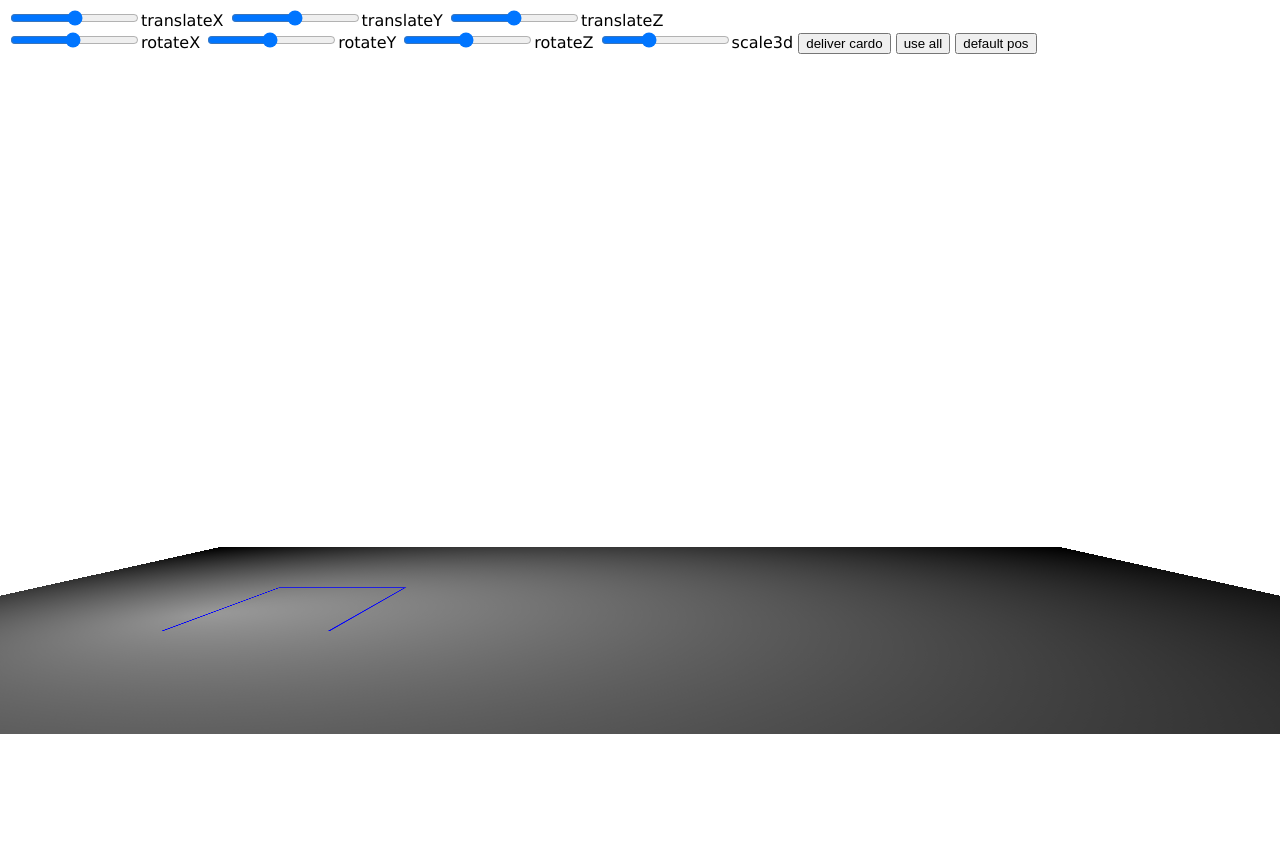
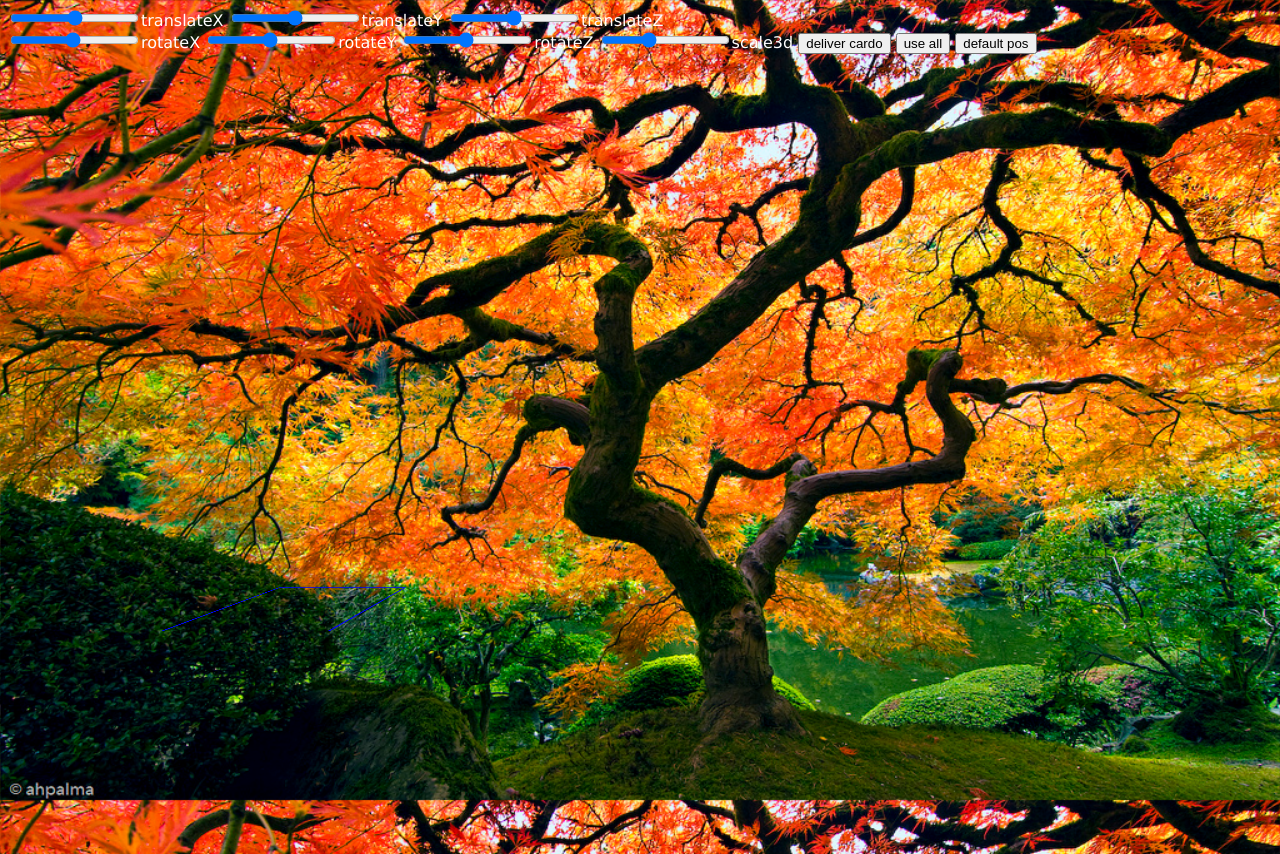
Before and after one commit to himulawang/greedoislando, a PHP site: page /css3_playground/index.html in a window 1280 px wide; the page is wider, and only the part inside the window is pictured. Run offline with PHP 8.4, Linux system fonts and the light colour scheme.

Commit message:
background Class

```diff
--- a/client/css3_playground/index.css
+++ b/client/css3_playground/index.css
@@ -1,6 +1,13 @@
 html {height: 100%; margin: 0;}
 
-body {font-family:微软雅黑, Verdana, 黑体, Arial, Helvetica, sans-serif; height: 100%;}
+body {font-family:微软雅黑, Verdana, 黑体, Arial, Helvetica, sans-serif; height: 100%;
+    background: url("background1.jpg") no-repeat;
+    background-size: 100% 100%;
+    background-attachment: fixed;
+
+    color: white;
+}
+
 
 #main{
     width: 100%;
@@ -11,15 +18,17 @@ body {font-family:微软雅黑, Verdana, 黑体, Arial, Helvetica, sans-serif; h
 
 #battlefield{
     -webkit-transform: rotateX(90deg) translateZ(-140px);
-    background-color: black;
     height: 100%;
     width: 100%;
     opacity: 1;
+    /*
     background-image: -webkit-gradient(radial,
                             20% 500, 1,
                             50% 500, 800,
                             from(rgba(255, 255, 255, 0.6)),
                             to(rgba(255, 255, 255, 0)));
+    background-color: black;
+                            */
     -webkit-transform-style: preserve-3d;
 
 }
@@ -56,8 +65,50 @@ body {font-family:微软雅黑, Verdana, 黑体, Arial, Helvetica, sans-serif; h
     -webkit-animation: my-float 6000ms infinite ease-in-out;
 }
 
+#background{
+    -webkit-transform-style: preserve-3d;
+    position: absolute;
+    height: 0px;
+    width: 100%;
+    margin-left:auto;
+    margin-right:auto;
+}
+
 @-webkit-keyframes my-float{
     0% { top: 70%; }
     40% { top: 58%; }
     100% { top: 70%; }
 }
+
+
+
+@-webkit-keyframes fade {
+    0%   { opacity: 1; }
+    90%  { opacity: 1; }
+    100% { opacity: 0; }
+}
+
+@-webkit-keyframes drop
+{
+    0%   { -webkit-transform: translate(0px, -50px); }
+    100% { -webkit-transform: translate(0px, 650px); }
+}
+
+@-webkit-keyframes fall1 {
+    0%   { -webkit-transform: rotate(45deg); }
+    50%  { -webkit-transform: rotate(-10deg); }
+    100% { -webkit-transform: rotate(45deg);}
+}
+
+@-webkit-keyframes fall2 {
+    0%   { -webkit-transform: rotate(0deg); }
+    50%  { -webkit-transform: rotate(-10deg); }
+    100% { -webkit-transform: rotate(0deg);}
+}
+
+@-webkit-keyframes fall3 {
+    0%   { -webkit-transform: rotate(10deg) rotateX(0deg) rotateY(30deg); }
+    30%  { -webkit-transform: rotate(-30deg) rotateX(-45deg) rotateY(0deg); }
+    60%  { -webkit-transform: rotate(30deg) rotateX(45deg) rotateY(-30deg); }
+    100% { -webkit-transform: rotate(10deg) rotateX(0deg) rotateY(30deg); }
+}
--- a/client/css3_playground/index.html
+++ b/client/css3_playground/index.html
@@ -26,6 +26,7 @@
     <input type="button" value="default pos" onclick="default_pos();"></input>
 </div>
 <div id="main">
+    <div id="background"></div>
     <div id="battlefield">
         <div id="public">
             <div id="deliver">
@@ -33,9 +34,7 @@
         </div>
     </div>
     <div id="enemy"></div>
-    <div id="me">
-    </div>
-
+    <div id="me"></div>
 
 </div>
 
--- a/client/css3_playground/main.js
+++ b/client/css3_playground/main.js
@@ -47,8 +47,8 @@ function deliver(){
 
     cardo.endFrameCB(function(){
         cardo.initFrame();
-        cardo.addFrame("-webkit-transform","",10,10);
-        cardo.addFrame("opacity","0",700,200);
+        cardo.addFrame("","",10,0);
+        cardo.addFrame("opacity","0",700,0);
         cardo.execFrame();
         cardo.endFrameCB(function(){
             cardo.remove();
@@ -87,6 +87,9 @@ $(function(){
     p10.click(function(){
 
     });
+
+    var background = new _Background_Fall_(20);
+
 });
 
 //Create A 6 side cube by using CSS3 3D Transform
@@ -201,6 +204,10 @@ var _Model_Cube_ = Class.extend({
         this.cube.click(fn);
         return this;
     }
+    ,hover : function(fn1,fn2){
+        this.cube.hover(fn1,fn2);
+        return this;
+    }
 });
 
 var _Model_Cardo_ = _Model_Cube_.extend({
@@ -293,7 +300,7 @@ var _Model_Cardo_ = _Model_Cube_.extend({
 var _Cardo_My_ = _Model_Cardo_.extend({
     init : function(idx){
         this._super();
-        this.shape(120,194,4);
+        this.shape(120,194,8);
         this.defaultPosition = [
         //translateX translateY rotateX rotateY rotateZ translateZ scale3d
             [0,0,0,50,0,-400,[1,1,1]]
@@ -303,7 +310,8 @@ var _Cardo_My_ = _Model_Cardo_.extend({
             ,[0,0,0,-30,0,-400,[1,1,1]]
             ,[0,0,0,-50,0,-400,[1,1,1]]
         ];
-        this.front.css("background-image","url('cardo_reverse.png')");
+        this.front.css("background-image","url('cardo1.png')");
+        this.front.css("background-size","100% 100%");
         this.back.css("background-image","url('glass.gif')");
         this.setDefaultPosition(idx);
 
@@ -313,17 +321,45 @@ this.click(function(){
     _this.getCssTransform();
     select(_this);
 });
+this.hover(function(){
+    _this.anMouseOn();
+},function(){
+    _this.anMouseOut();
+});
         return this;
     }
     ,anUse : function(){
         if(!this.initFrame()) return;
         this.addFrame("-webkit-transform","rotateY(0deg) translateZ(-100px)",500,500);
         this.addFrame("-webkit-transform","rotateY(0deg) translateY(-400px) translateZ(-800px)",500,500);
+        this.addFrame("opacity","0",500,0);
 
         this.endFrameCB(function(){
             this.cube.remove();
             my_cardo_slot[this.idx] = null;
         });
+        this.execFrame();
+        return this;
+    }
+    ,anMouseOn : function(){
+        if(!this.initFrame()) {
+            this.addFrame("-webkit-transform","scale3d(1.2,1.2,1.2)",100,0);
+            return;
+        }else{
+            this.addFrame("","",1,0);
+            this.addFrame("-webkit-transform","scale3d(1.2,1.2,1.2)",100,0);
+        }
+        this.execFrame();
+        return this;
+    }
+    ,anMouseOut : function(){
+        if(!this.initFrame()) {
+            this.addFrame("-webkit-transform","scale3d(1.0,1.0,1.0)",10,0);
+            return;
+        }else{
+            this.addFrame("","",1,0);
+            this.addFrame("-webkit-transform","scale3d(1.0,1.0,1.0)",10,0);
+        }
         this.execFrame();
         return this;
     }
@@ -333,22 +369,23 @@ this.click(function(){
 var _Cardo_Public_ = _Model_Cardo_.extend({
     init : function(idx){
         this._super();
-        this.shape(120,194,4);
+        this.shape(120,194,8);
         this.defaultPosition = [
         //translateX translateY rotateX rotateY rotateZ translateZ scale3d
-            [0,this.xyz["k"],0,0,0,0,[1,1,1]]
-            ,[0,this.xyz["k"],0,0,0,4,[1,1,1]]
-            ,[0,this.xyz["k"],0,0,0,8,[1,1,1]]
-            ,[0,this.xyz["k"],0,0,0,12,[1,1,1]]
-            ,[0,this.xyz["k"],0,0,0,16,[1,1,1]]
-            ,[0,this.xyz["k"],0,0,0,20,[1,1,1]]
-            ,[0,this.xyz["k"],0,0,0,24,[1,1,1]]
-            ,[0,this.xyz["k"],0,0,0,28,[1,1,1]]
-            ,[0,this.xyz["k"],0,0,0,32,[1,1,1]]
-            ,[0,this.xyz["k"],0,0,0,36,[1,1,1]]
-            ,[0,this.xyz["k"],0,0,0,40,[1,1,1]]
+            [0,this.xyz["k"],0,0,0,this.xyz["z"]*0,[1,1,1]]
+            ,[0,this.xyz["k"],0,0,0,this.xyz["z"]*1,[1,1,1]]
+            ,[0,this.xyz["k"],0,0,0,this.xyz["z"]*2,[1,1,1]]
+            ,[0,this.xyz["k"],0,0,0,this.xyz["z"]*3,[1,1,1]]
+            ,[0,this.xyz["k"],0,0,0,this.xyz["z"]*4,[1,1,1]]
+            ,[0,this.xyz["k"],0,0,0,this.xyz["z"]*5,[1,1,1]]
+            ,[0,this.xyz["k"],0,0,0,this.xyz["z"]*6,[1,1,1]]
+            ,[0,this.xyz["k"],0,0,0,this.xyz["z"]*7,[1,1,1]]
+            ,[0,this.xyz["k"],0,0,0,this.xyz["z"]*8,[1,1,1]]
+            ,[0,this.xyz["k"],0,0,0,this.xyz["z"]*9,[1,1,1]]
+            ,[0,this.xyz["k"],0,0,0,this.xyz["z"]*10,[1,1,1]]
         ]
-        this.front.css("background-image","url('cardo_reverse.png')");
+        this.front.css("background-image","url('cardo1.png')");
+        this.front.css("background-size","100% 100%");
         this.back.css("background-image","url('glass.gif')");
         this.setDefaultPosition(idx);
 var _this = this;
@@ -363,3 +400,67 @@ this.click(function(){
     }
 
 });
+
+var core = {
+    rand : function(low,high){ return low + Math.floor(Math.random() * (high - low)); } //[low,high)
+}
+
+var _Model_Background_ = Class.extend({
+    shape : function(x,y,image,low,high){ //x = width; y = height; image = patch/name.png; low = first image idx; high = last image idx;
+        var div = $(document.createElement("div"));
+        var img = $(document.createElement("img"));
+
+        var a = image.split(".");
+        img[0].src = a[0] + core.rand(low,high + 1) + "." + a[1];
+
+        div.css("position","absolute");
+        div.css("width",x+"px");
+        div.css("height",y+"px");
+        img.css("position","absolute");
+        img.css("width",x+"px");
+        img.css("height",y+"px");
+
+        div.append(img);
+
+        return div;
+    }
+});
+
+var _Background_Fall_ = _Model_Background_.extend({
+    init : function(count){
+        this.background = [];
+        var div;
+        for(var i = 0; i < count; ++i){
+            div = this.shape(50,50,"realLeaf.png",1,4);
+            div = this.create(div);
+            $("#background").append(div);
+            this.background.push(div);
+        }
+    }
+    ,create : function(div){
+        var dropDuration = core.rand(5000,11000) + "ms";
+        var dropDelay = core.rand(0, 5000) + "ms";
+
+        div.css("top","-100px");
+        div.css("left", core.rand(50,90) + "%");
+
+        div.css("-webkit-animation-name","fade,drop");
+        div.css("-webkit-animation-duration",dropDuration + ", "+dropDuration);
+        div.css("-webkit-animation-iteration-count","infinite");
+        div.css("-webkit-animation-timing-function","ease-in-out");
+
+        div.css("-webkit-animation-delay",dropDelay + ", "+dropDelay);
+        div.css("-webkit-animation-direction","normal");
+
+        var img = $("img",div);
+        var name = "fall" + core.rand(1,4);
+        img.css("-webkit-animation-name",name);
+        img.css("-webkit-animation-duration",core.rand(4000, 8000)+"ms");
+        img.css("-webkit-animation-iteration-count","infinite");
+        img.css("-webkit-animation-timing-function","ease-in-out");
+        //img.css("-webkit-animation-direction","alternate");
+        img.css("-webkit-transform-origin","50% -100%");
+
+        return div;
+    }
+});
```
Also changed, not shown: client/css3_playground/background.jpg (added), client/css3_playground/background1.jpg (added), client/css3_playground/background2.jpg (added), client/css3_playground/cardo1.jpg (added), client/css3_playground/cardo1.png (added), client/css3_playground/realLeaf1.png (added), client/css3_playground/realLeaf2.png (added), client/css3_playground/realLeaf3.png (added), client/css3_playground/realLeaf4.png (added).
